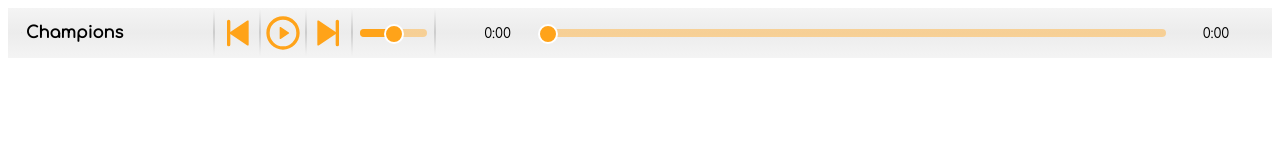
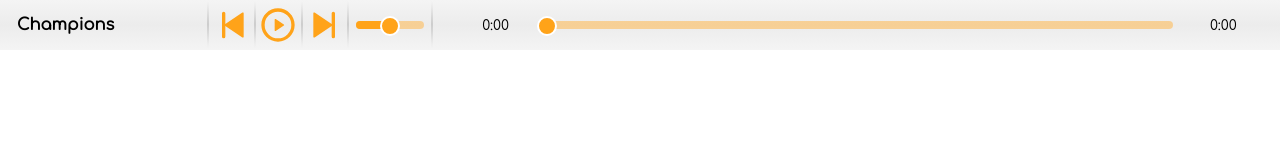
Before and after one commit to lrmpsm53/simple_audio_web_player, a website with bundled scripts: page src/index.html in a window 1280 px wide. Built offline with nearby package versions, Linux system fonts and the light colour scheme.

Commit message:
updated dev examples

```diff
--- a/src/index.html
+++ b/src/index.html
@@ -6,6 +6,12 @@
     <meta name="viewport" content="width=device-width, initial-scale=1.0">
     <meta http-equiv="X-UA-Compatible" content="ie=edge">
     <title>Player</title>
+    <style>
+        * {
+            margin: 0;
+            padding: 0;
+        }
+    </style>
     <script defer src="./player.js"></script>
 </head>
 <body>
--- a/src/index.js
+++ b/src/index.js
@@ -4,11 +4,11 @@ import Player from './ts/index.ts';
 const playlist = [
     {
         name: 'We Are The Champions',
-        source: '../assets/audio/audio1.mp3'
+        source: '../audio/audio1.mp3'
     },
     {
         name: 'I Want To Break Free',
-        source: '../assets/audio/audio2.mp3'
+        source: '../audio/audio2.mp3'
     }
 ];
 
```
Also changed, not shown: README.md (deleted).
